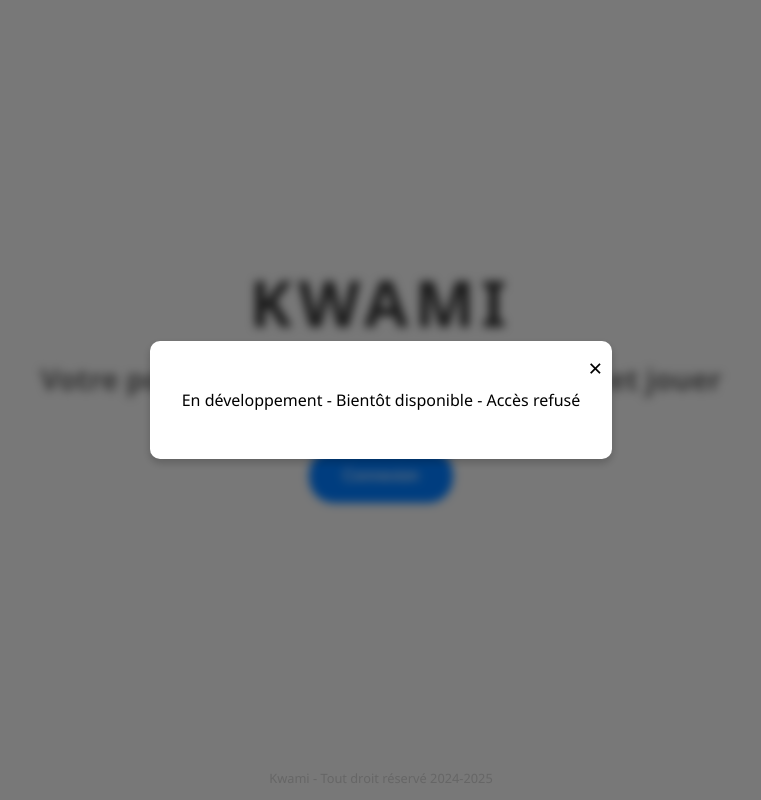
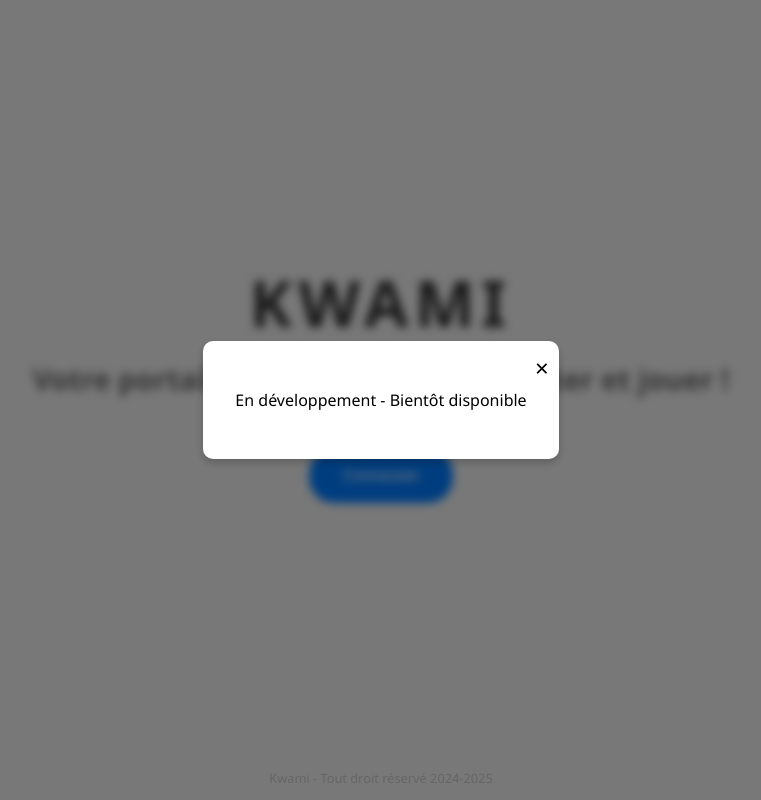
Before and after one commit to KwamiFR/Hdtd63726HDbgfydh.jd674...-64636bdhdshq, a plain HTML site: page index.html in a window 1280 px wide. Both pictures are taken after a click on the button "Connexion". Shown: the whole page, without its empty margins (259-1020 px from the left). Drawn offline with Linux system fonts and the light colour scheme.

Commit message:
Update index.html

```diff
--- a/index.html
+++ b/index.html
@@ -10,14 +10,14 @@
 <body>
     <div class="container">
         <h1>Kwami</h1>
-        <h2>Votre portail pour découvrir, connecter et jouer</h2>
+        <h2>Votre portail pour découvrir, connecter et jouer !</h2>
         <div class="box" id="box">
             <button id="loginBtn">Connexion</button>
         </div>
         <div class="modal" id="modal">
             <div class="modal-content">
                 <span class="close-btn" id="closeBtn">&times;</span>
-                <p>En développement - Bientôt disponible - Accès refusé</p>
+                <p>En développement - Bientôt disponible</p>
             </div>
         </div>
     </div>
```
